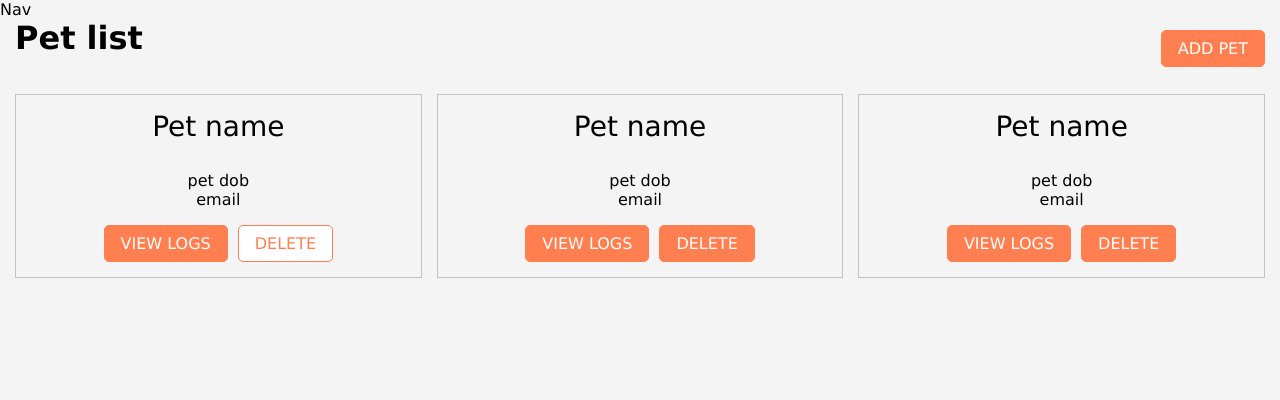
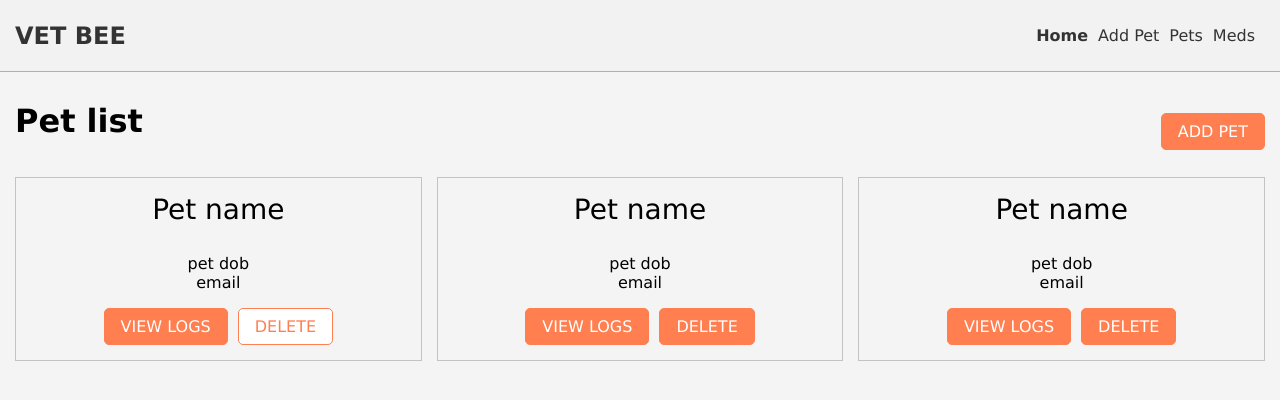
Before and after one commit to MariusCodeAcademy/type19_20_pets_meds_front, a website with bundled scripts: page index.html in a window 1280 px wide. Built offline with nearby package versions, Linux system fonts and the light colour scheme; files whose address does not match are found by name.

Commit message:
header  + form new pet

```diff
--- a/index.html
+++ b/index.html
@@ -12,14 +12,22 @@
 
 <body>
 
-  <header>
-    <nav>Nav</nav>
+  <header class="navbar">
+    <nav class="container navbar__container">
+      <a href="index.html" class="navbar__logo">VET BEE</a>
+      <ul class="navbar__menu">
+        <li class="navbar__item"><a href="index.html" class="navbar__link active">Home</a></li>
+        <li class="navbar__item"><a href="add-pet.html" class="navbar__link ">Add Pet</a></li>
+        <li class="navbar__item"><a href="pets.html" class="navbar__link">Pets</a></li>
+        <li class="navbar__item"><a href="meds.html" class="navbar__link">Meds</a></li>
+      </ul>
+    </nav>
   </header>
 
   <div class="container">
     <div class="flex between">
       <h1>Pet list</h1>
-      <a href="#" class="btn btn-primary">Add pet</a>
+      <a href="add-pet.html" class="btn ">Add pet</a>
     </div>
     <ul id="pets-list" class="unlisted grid">
       <li class="card">
--- a/styles/style.css
+++ b/styles/style.css
@@ -64,3 +64,43 @@
 .pet-date {
   margin-bottom: 0;
 }
+
+/* Navbar styles */
+.navbar {
+  background-color: #f2f2f2;
+  padding-top: 10px;
+  padding-bottom: 10px;
+  border-bottom: 1px solid rgb(176, 176, 176);
+  margin-bottom: 30px;
+}
+
+.navbar__container {
+  display: flex;
+  justify-content: space-between;
+  align-items: center;
+}
+
+.navbar__logo {
+  font-size: 24px;
+  font-weight: bold;
+  color: #333;
+  text-decoration: none;
+}
+
+.navbar__menu {
+  list-style: none;
+  display: flex;
+}
+
+.navbar__item {
+  margin-right: 10px;
+}
+
+.navbar__link {
+  color: #333;
+  text-decoration: none;
+}
+
+.navbar__link.active {
+  font-weight: bold;
+}
```
Also changed, not shown: add-pet.html (added, +75 -0 lines), js/add-pet.js (added, +38 -0 lines), logs.html (+11 -0 lines), .eslintrc.js.
